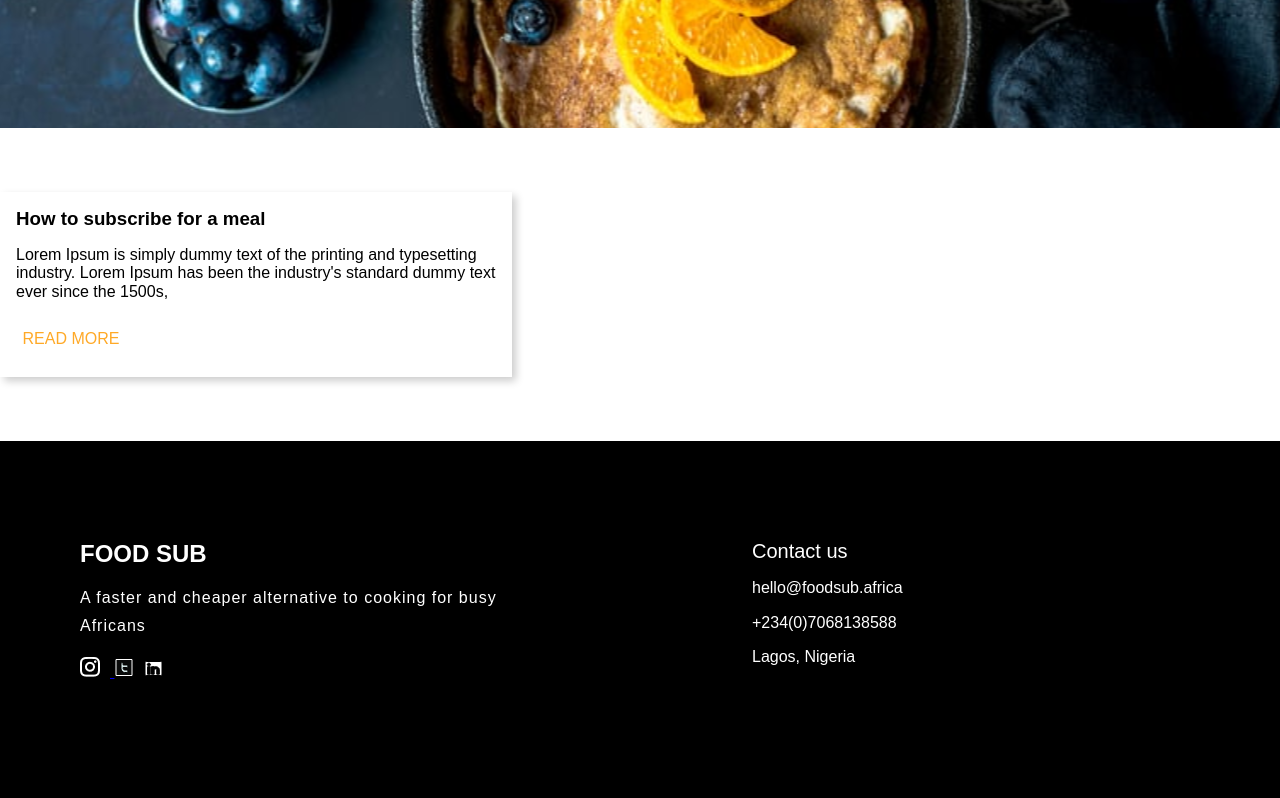
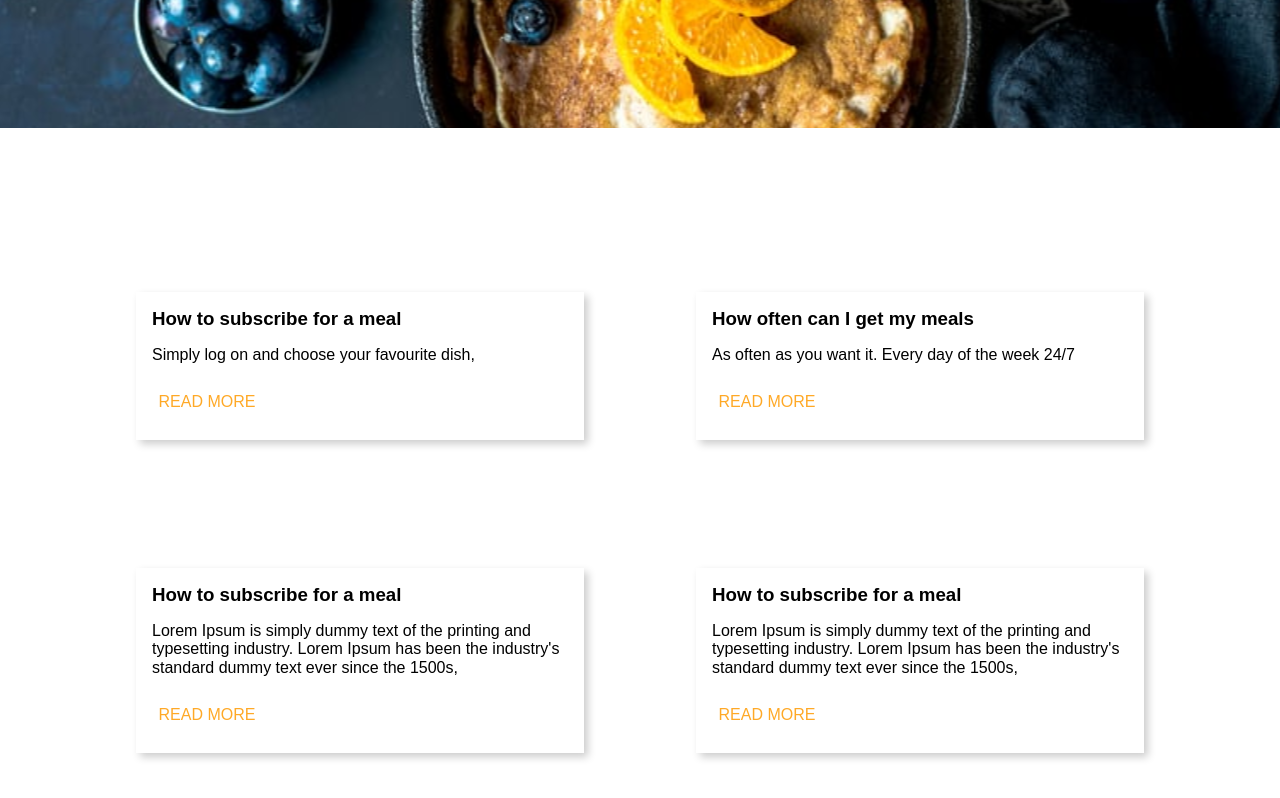
Before and after one commit to codepantha/foodsub, a React (Create React App) app: page / in a window 1280 px wide. Shown: the part 3100-3898 px from the top of the page. Built offline with nearby package versions, Linux system fonts and the light colour scheme.

Commit message:
Show individual faqs

```diff
--- a/src/App.js
+++ b/src/App.js
@@ -1,8 +1,8 @@
 import React from 'react';
 import "tachyons";
 import './App.css';
-import { CTA, FAQ, Navbar } from './components';
-import { About,  Footer, Header, HIW, Services } from './containers';
+import { CTA, Navbar } from './components';
+import { About,  Footer, Header, HIW, Services, FAQS } from './containers';
 
 const App = () => (
   <div className="App">
@@ -12,7 +12,7 @@ const App = () => (
     <Services />
     <HIW />
     <CTA />
-    <FAQ />
+    <FAQS />
     <Footer />
   </div>
 );
--- a/src/components/faq/FAQ.js
+++ b/src/components/faq/FAQ.js
@@ -1,14 +1,12 @@
 import React from "react";
 import "./FAQ.css";
 
-const FAQ = () => {
+const FAQ = (props) => {
   return (
     <div className="w-100 w-40-l w-40-m shadow-5 pointer grow pa3 mb5 mt5">
-      <h3 className="mb3">How to subscribe for a meal</h3>
+      <h3 className="mb3">{props.question}</h3>
       <p className="mb3">
-        Lorem Ipsum is simply dummy text of the printing and typesetting
-        industry. Lorem Ipsum has been the industry's standard dummy text ever
-        since the 1500s,
+        {props.answer}
       </p>
       <button className="bg-transparent gold-text bw0 dim">READ MORE</button>
     </div>
--- a/src/containers/faqs/FAQS.js
+++ b/src/containers/faqs/FAQS.js
@@ -1,32 +1,32 @@
-// import React from 'react';
-// import './FAQS.css';
-// import { Button, FAQ } from '../../components';
+import React from 'react';
+import './FAQS.css';
+import { Button, FAQ } from '../../components';
 
-// const faqs = [
-//   {
-//     question: 'How to subscribe for a meal',
-//     answer: 'Lorem Ipsum is simply dummy text of the printing and typesetting industry. Lorem Ipsum has been the industry\'s standard dummy text ever since the 1500s,',
-//   },
-//   {
-//     question: 'How to subscribe for a meal',
-//     answer: 'Lorem Ipsum is simply dummy text of the printing and typesetting industry. Lorem Ipsum has been the industry\'s standard dummy text ever since the 1500s,',
-//   },
-//   {
-//     question: 'How to subscribe for a meal',
-//     answer: 'Lorem Ipsum is simply dummy text of the printing and typesetting industry. Lorem Ipsum has been the industry\'s standard dummy text ever since the 1500s,',
-//   },
-//   {
-//     question: 'How to subscribe for a meal',
-//     answer: 'Lorem Ipsum is simply dummy text of the printing and typesetting industry. Lorem Ipsum has been the industry\'s standard dummy text ever since the 1500s,',
-//   },
-// ]
+const faqs = [
+  {
+    question: 'How to subscribe for a meal',
+    answer: 'Simply log on and choose your favourite dish,',
+  },
+  {
+    question: 'How often can I get my meals',
+    answer: 'As often as you want it. Every day of the week 24/7',
+  },
+  {
+    question: 'How to subscribe for a meal',
+    answer: 'Lorem Ipsum is simply dummy text of the printing and typesetting industry. Lorem Ipsum has been the industry\'s standard dummy text ever since the 1500s,',
+  },
+  {
+    question: 'How to subscribe for a meal',
+    answer: 'Lorem Ipsum is simply dummy text of the printing and typesetting industry. Lorem Ipsum has been the industry\'s standard dummy text ever since the 1500s,',
+  },
+]
 
-// const FAQS = () => {
-//   return (
-//     <section className="foodsub__faqs w-100 flex flex-wrap">
-//       {faqs.map(faq => <FAQ question={faq.question} answer={faq.answer} />)}
-//     </section>
-//   )
-// }
+const FAQS = () => {
+  return (
+    <section className="foodsub__faqs w-100 flex flex-wrap">
+      {faqs.map(faq => <FAQ question={faq.question} answer={faq.answer} />)}
+    </section>
+  )
+}
 
-// export default FAQS
+export default FAQS
--- a/src/containers/index.js
+++ b/src/containers/index.js
@@ -1,5 +1,5 @@
 export { default as About } from './about/About';
-//export { default as FAQS } from './faqs/FAQS';
+export { default as FAQS } from './faqs/FAQS';
 export { default as Footer } from './footer/Footer';
 export { default as Header } from './header/Header';
 export { default as HIW } from './hiw/HIW';
```
